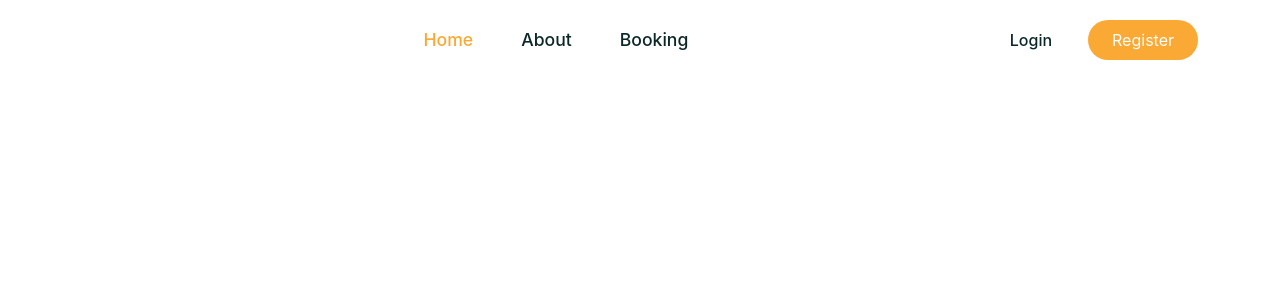
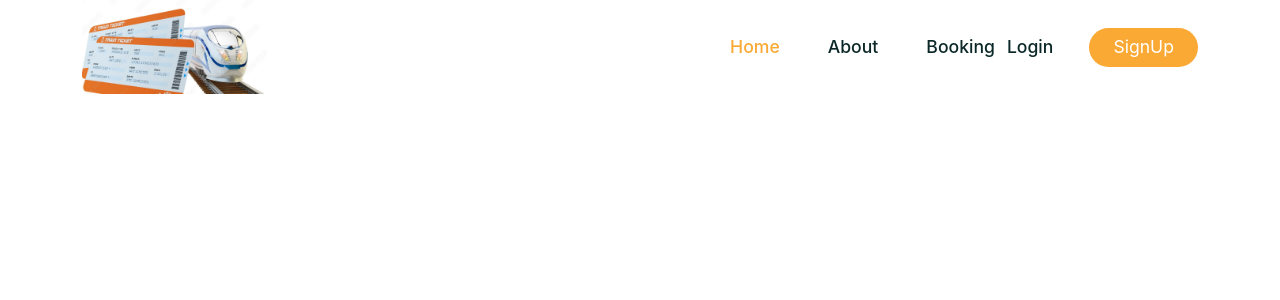
Before and after one commit to Chanuth10/eap_ticket_rservation_system_web_app, a React (Create React App) app: page / in a window 1280 px wide. Shown: the top 300 px of the page. Built offline with nearby package versions, Linux system fonts and the light colour scheme; a web font is replaced by a local one.

Commit message:
adding logo

```diff
--- a/src/features/navbar/Navbar.js
+++ b/src/features/navbar/Navbar.js
@@ -1,6 +1,7 @@
 import React from 'react'
-import { Button, Container, Row, Col, Form } from 'react-bootstrap'
+import { Button, Container, Row } from 'react-bootstrap'
 import { NavLink, Link } from 'react-router-dom'
+import loginImg from '../../assets/images/logo.jpg'
 import "./navbar.css";
 
 const nav__links = [
@@ -25,7 +26,7 @@ const Navbar = () => {
         <Row>
           <div className="nav__wrapper d-flex align-items-center justify-content-between">
             <div className="logo">
-              <img src="" alt=''></img>
+              <img src={loginImg} alt='' ></img>
             </div>
 
             <div className="navigation">
@@ -41,8 +42,10 @@ const Navbar = () => {
             </div>
             <div className='nav__right d-flex align-items-center gap-4'>
               <div className='nav__btns d-flex align-items-center gap-4'>
-                <Button className='btn secondary__btn'><Link to='/login'></Link>Login</Button>
-                <Button className='btn primary__btn'><Link to='/register'></Link>Register</Button>
+                <Button className='btn secondary__btn'><Link to='/login'>Login</Link></Button>
+                <Button className='btn primary__btn'>
+                    <Link to='/signup'>SignUp</Link>
+                </Button>
               </div>
 
               <span className='mobile__menu'>
```
Also changed, not shown: src/assets/images/logo.jpg (added), src/assets/images/logo.png (added).
